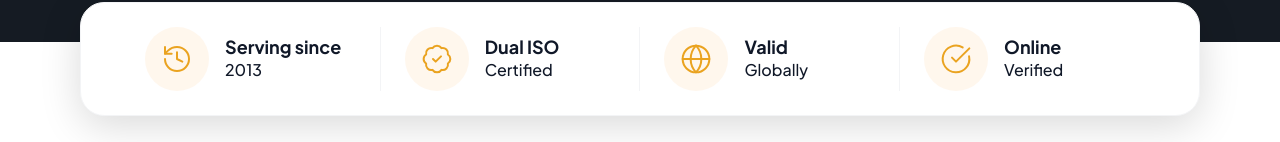
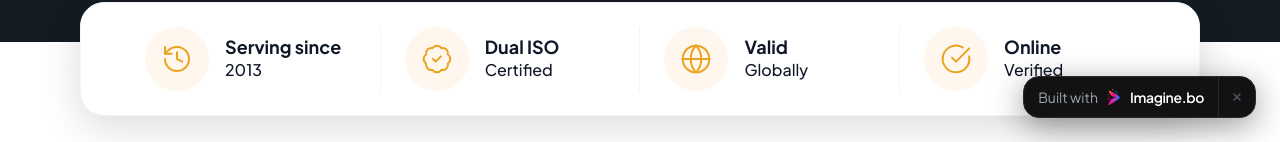
Before and after one commit to imaginebo81-arch/the-skywaves, a React (Vite) app: page / in a window 1280 px wide. Shown: the part 658-800 px from the top of the page. Built offline with nearby package versions, Linux system fonts and the light colour scheme.

Commit message:
feat: add branding watermark
Introduce a Watermark component to display the developer's branding, including an option for users to dismiss it.

```diff
--- a/src/App.tsx
+++ b/src/App.tsx
@@ -24,6 +24,7 @@ import NotFound from "./components/NotFound";
 import ScrollToTop from "./components/ScrollToTop";
 import PrivacyPolicy from "./components/PrivacyPolicy";
 import TermsOfService from "./components/TermsOfService";
+import Watermark from "./components/Watermark";
 
 function HomePage() {
   return (
@@ -71,6 +72,7 @@ export default function App() {
           </Routes>
         </main>
         <Footer />
+        <Watermark />
       </div>
     </BrowserRouter>
   );
--- /dev/null
+++ b/src/components/Watermark.tsx
@@ -0,0 +1,31 @@
+import { X } from "lucide-react";
+import { useState } from "react";
+
+export default function Watermark() {
+  const [isVisible, setIsVisible] = useState(true);
+
+  if (!isVisible) return null;
+
+  return (
+    <div className="fixed bottom-4 right-4 md:bottom-6 md:right-6 flex items-center bg-[#121212] border border-[#2a2a2a] rounded-xl p-0 text-white font-sans text-sm shadow-[0_8px_32px_rgba(0,0,0,0.4)] transition-all duration-200 hover:bg-[#1a1a1a] hover:-translate-y-0.5 z-[9999] overflow-hidden">
+      <a
+        href="https://imagine.bo"
+        target="_blank"
+        rel="noopener noreferrer"
+        className="flex items-center gap-2 py-2.5 px-3.5 no-underline text-inherit border-r border-[#2a2a2a]"
+      >
+        <span className="text-[#9ca3af] font-normal">Built with</span>
+        <div className="w-4 h-4 flex items-center">
+          <img src="/ImagineboIcon.svg" alt="Imagine.bo" className="w-full h-full object-contain" />
+        </div>
+        <span className="text-white font-semibold tracking-tight">Imagine.bo</span>
+      </a>
+      <div
+        className="flex items-center justify-center px-3 h-10 text-[#4b5563] cursor-pointer transition-colors duration-200 hover:text-white hover:bg-[#262626]"
+        onClick={() => setIsVisible(false)}
+      >
+        <X size={12} strokeWidth={3} />
+      </div>
+    </div>
+  );
+}
```
Also changed, not shown: public/ImagineboIcon.svg (added).
